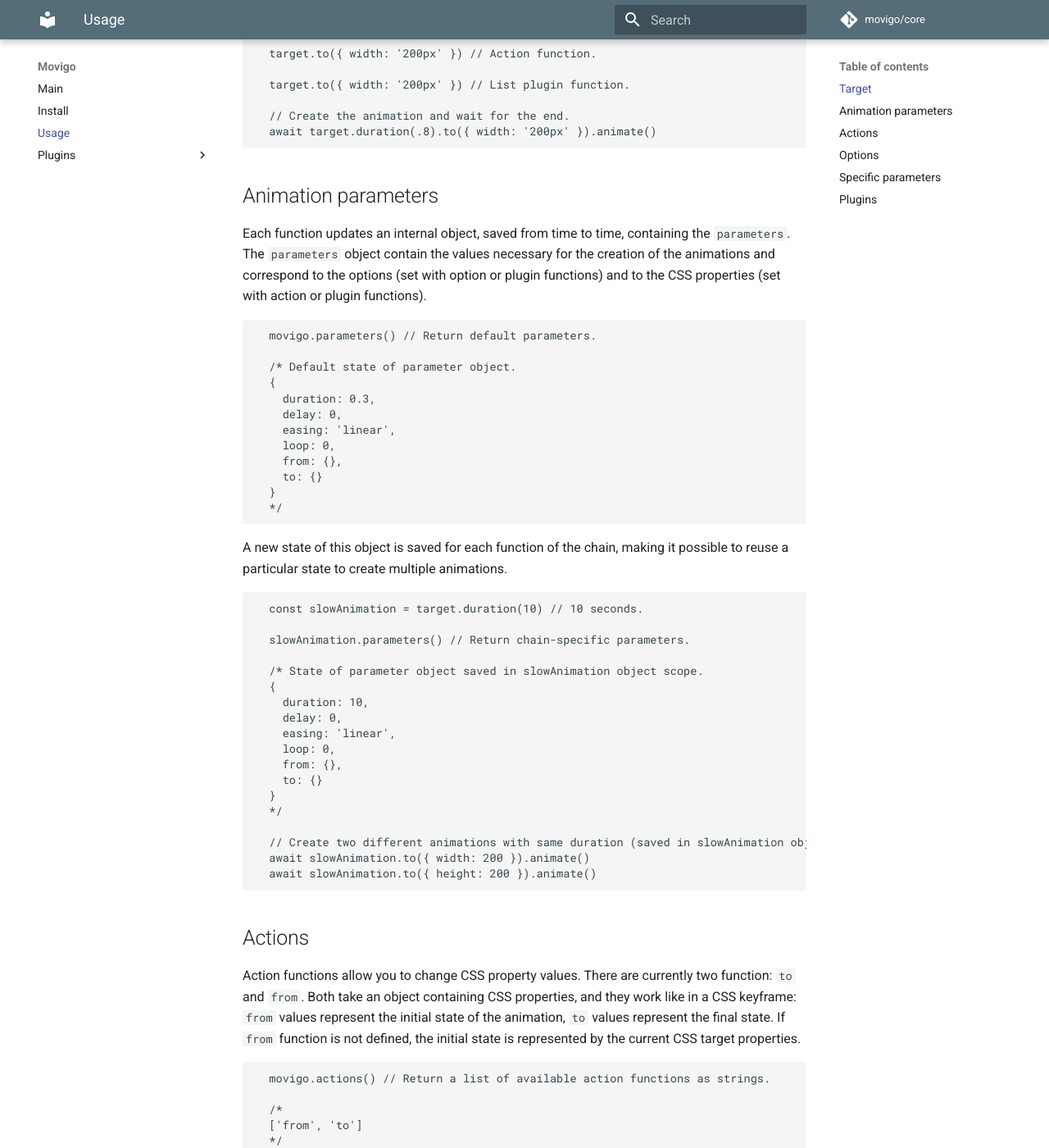
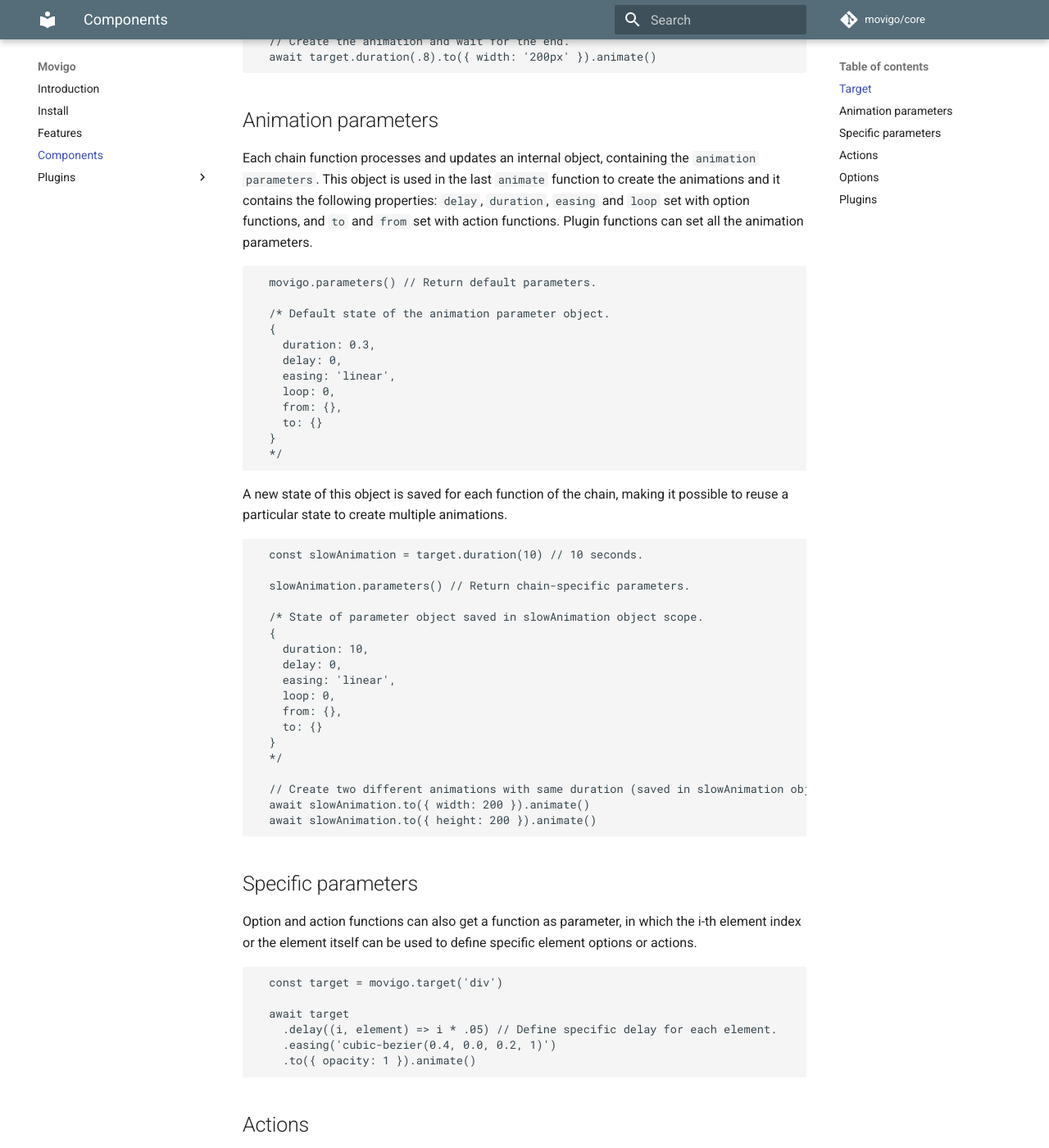
Before and after one commit to movigo/core, an MkDocs documentation site: the page built from docs/components.md, in a window 1280 px wide and 1400 px high, scrolled down 948 px. Shown: the whole window at 82% size. Built offline with MkDocs 1.6.1 and Material for MkDocs 9.7.7, drawn with Linux system fonts in a browser that asks for light colours; comment, search, counter and statistics services are not loaded; some of the changed text lies outside the part shown.

Commit message:
[docs] general improvements

````diff
--- a/docs/usage.md
+++ b/docs/components.md
@@ -1,14 +1,8 @@
-# Usage
-
-Movigo is a very light and compact library, consisting of a core and optionally extendible
-with external plugins. The library core consists of some simple functions, which offer
-everything you need to create simple and complex animations using CSS keyframes.
+# Components
 
 ## Target
 
-The entry point of the library is the `target` function, which requires DOM element(s) to animate
-as parameter. This parameter can be passed as a string selector or as DOM element(s) using
-`querySelector` or `querySelectorAll` JavaScript functions.
+The entry point of the library is the `target` function, which requires one or more DOM elements as parameter. The parameter can be passed as a string selector or using `querySelector` or `querySelectorAll` JavaScript functions.
 
 ```js
   const target = movigo.target('#circle')
@@ -27,9 +21,9 @@
 The `target` function return an object containing the functions necessary to create the animations,
 that can be divided in:
 
-* Option functions: `delay`, `duration`, `easing`, `loop`;
-* Action functions `from`, `to`;
-* Plugin functions: `list`, `focus`, `drawer`.
+* Option functions:  determine the behavior of animations (`delay`, `duration`, `easing`, `loop`);
+* Action functions: determine animation stages and which CSS properties must be animated (`from`, `to`);
+* Plugin functions: add features to core library (`list`, `focus`, `drawer`).
 
 Each of these functions, in turn, returns the same function object with an additional
 `animate` function, used precisely as final function to start the animation.
@@ -49,16 +43,12 @@
 
 ## Animation parameters
 
-Each function updates an internal object, saved from time to time,
-containing the `parameters`. The `parameters` object contain the values necessary for
-the creation of the animations and correspond to the options
-(set with option or plugin functions) and to the CSS
-properties (set with action or plugin functions).
+Each chain function processes and updates an internal object, containing the `animation parameters`. This object is used in the last `animate` function to create the animations and it contains the following properties: `delay`, `duration`, `easing` and `loop` set with option functions, and `to` and `from` set with action functions. Plugin functions can set all the animation parameters.
 
 ```js
   movigo.parameters() // Return default parameters.
 
-  /* Default state of parameter object.
+  /* Default state of the animation parameter object.
   {
     duration: 0.3,
     delay: 0,
@@ -94,13 +84,22 @@
   await slowAnimation.to({ height: 200 }).animate()
 ```
 
+## Specific parameters
+
+Option and action functions can also get a function as parameter, in which the i-th element index or the element itself can be used to define specific element options or actions.
+
+```js
+  const target = movigo.target('div')
+
+  await target
+    .delay((i, element) => i * .05) // Define specific delay for each element.
+    .easing('cubic-bezier(0.4, 0.0, 0.2, 1)')
+    .to({ opacity: 1 }).animate()
+```
+
 ## Actions
 
-Action functions allow you to change CSS property values. There are currently two function:
-`to` and `from`. Both take an object containing CSS properties, and they work like in
-a CSS keyframe: `from` values represent the initial state of the animation,
-`to` values represent the final state. If `from` function is not defined, the initial state is
-represented by the current CSS target properties.
+Action functions allow you to determine animation stages and which CSS properties must be animated. There are currently two function: `to` and `from`. Both take an object containing CSS properties and work like in a CSS keyframe: `from` properties represent the initial state of the animation and `to` properties represent the final state. If `from` function is not defined, the initial state is represented by the current CSS properties of the elements to animate.
 
 ```js
   movigo.actions() // Return a list of available action functions as strings.
@@ -120,11 +119,7 @@
 
 ## Options
 
-Option functions allow you to set some properties of the animations, such as duration,
-speed curve of the transition effect, delays or loops.
-The number parameter of `delay` and `duration` functions must be defined in seconds, `easing` function parameter values
-can be found in [W3S documentation](https://www.w3schools.com/CSSref/css3_pr_animation-timing-function.asp)
-and `loop` function take a number of loops or nothing (infinite loop).
+Option functions allow you to determine the behavior of animations with some properties of the animations, such as duration, speed curve of the transition effect, delays or loops. The number parameter of `delay` and `duration` functions must be defined in seconds, `easing` function parameter values can be found in [W3S documentation](https://www.w3schools.com/CSSref/css3_pr_animation-timing-function.asp) and `loop` function take a number of loops or nothing (if defined without parameters set an infinite loop).
 
 ```js
   movigo.options() // Return a list of available option functions as strings.
@@ -139,29 +134,11 @@
     .animate()
 ```
 
-## Specific parameters
-
-Option and action functions can get a function as parameter, in which the i-th element index
-or the element itself can be used to define specific element options or actions.
-
-```js
-  const target = movigo.target('div')
-
-  await target
-    .delay((i, element) => i * .05) // Define specific delay for each element.
-    .easing('cubic-bezier(0.4, 0.0, 0.2, 1)')
-    .to({ opacity: 1 }).animate()
-```
-
 ## Plugins
 
-Movigo allows you to extend the core of the library with additional functions,
-for example to manage complex animations in a simple way.
-The `addPlugin` function takes a simple function as input, which will
-be added to existing plugins and then exposed in the functions chain object.
+Movigo allows you to extend the core of the library with additional functions, for example to manage complex animations in a simple way. The `addPlugin` function takes a simple function as input, which will be added to existing plugins and then exposed in the function chain object.
 
-Below is an example of very simple code of the `list` plugin, which
-sets the parameters to create animations for lists.
+Below is an example of very simple code of the `list` plugin, which sets the parameters to create animations for lists.
 
 ```js
   /**
@@ -200,10 +177,6 @@
   }).animate()
 ```
 
-The plugin function must have `elements` and `animationParameters` parameters (ops! sorry for the repetition),
-and if necessary it is possible to add other specific-plugin parameters (like `options` in the example).
-Note that the animation parameters can also be updated by simply calling the action
-and option functions after the plugin function, so that they are overwritten.
+A plugin function must have internal `elements` and `animationParameters` parameters, and possibly you can add other parameters (like `options` in the example) usable when plugin function is called as chain function. Clearly, the `animation parameters` can also be updated by simply calling the action and option functions after the plugin function, so that they are overwritten.
 
-Therefore, a plugin is a function that changes the state of the animation parameters,
-allowing the construction of complex animations in a few lines of code.
+Therefore, a plugin is a function that changes the state of the animation parameters, allowing you to create complex animations in a few lines of code.
--- /dev/null
+++ b/docs/features.md
@@ -0,0 +1,7 @@
+# Features
+
+Movigo aims to offer an easy-to-use, modern, modular and extremely light tool for creating DOM animations using CSS keyframes in a more dynamic and flexible context with JavaScript.
+
+Although still in the preliminary stage, there are already JavaScript Web Animation APIs integrated in the latest versions of browsers. Movigo wants to be a similar tool, but already usable and designed to offer a simpler and more familiar syntax.
+
+The library weighs about 3 KB, uses Promises and the so-called Method Chaining technique in a similar way to JQuery. It also takes advantage of JavaScript closures to maintain a specific parameter state of the animations for each function chain. These concepts will be explored in the description of the components that follows, with detailed examples of the code.
--- a/docs/plugins/drawer-plugin.md
+++ b/docs/plugins/drawer-plugin.md
@@ -24,11 +24,7 @@
 [Drawer plugin](https://github.com/movigo/drawer) allows you to animate sidebars
 by creating a slide effect and obscuring the background container.
 
-It is necessary to select a sidenav as target, and optionally
-the background container if you want to obscure it.
-
-You can define width, position, duration and easing function of the sidenav. In addition,
-you can specify whether to open or close the sidenav and you can define the background brightness.
+It is necessary to select a sidenav as target, and optionally the background container if you want to obscure it. It is possible define width, position, duration and easing function of the sidenav animation. In addition, you can specify whether to open or close the sidenav and define the background brightness of the container.
 
 ```js
   const sidenav = document.querySelector('.sidenav')
--- a/docs/plugins/list-plugin.md
+++ b/docs/plugins/list-plugin.md
@@ -21,11 +21,9 @@
 
 ## Usage
 
-[List plugin](https://github.com/movigo/list) allows you to create and manage animations for lists of elements,
-with slide-in and fade-in effects.
+[List plugin](https://github.com/movigo/list) function creates an animation for lists of elements with slide-in and fadein effects. In particular, it create an animation for each element of the list using the same keyframe and adequately defining `transform` and `opacity` CSS properties, and start each element with a delay defined according to the duration of the animation (1/3 of the duration).
 
-It is possible to define initial coordinates and set a duration and an easing function
-for each element, while the delay between the elements of the list is defined according to the duration.
+It is possible to define the initial coordinates, the duration and the easing function for each element. Default coordinates and duration are defined assuming a large transition area, while the default easing function simulates a fast start and a constant decelaration of the elements.
 
 ```js
   const elements = document.querySelectorAll('li')
--- a/mkdocs.yml
+++ b/mkdocs.yml
@@ -21,9 +21,10 @@
     primary: blue-grey
     accent: teal
 nav:
-  - Main: index.md
+  - Introduction: index.md
   - Install: install.md
-  - Usage: usage.md
+  - Features: features.md
+  - Components: components.md
   - Plugins:
     - List: plugins/list-plugin.md
     - Focus: plugins/focus-plugin.md
````
Also changed, not shown: docs/index.md (+15 -6 lines), docs/plugins/focus-plugin.md (+2 -6 lines).
